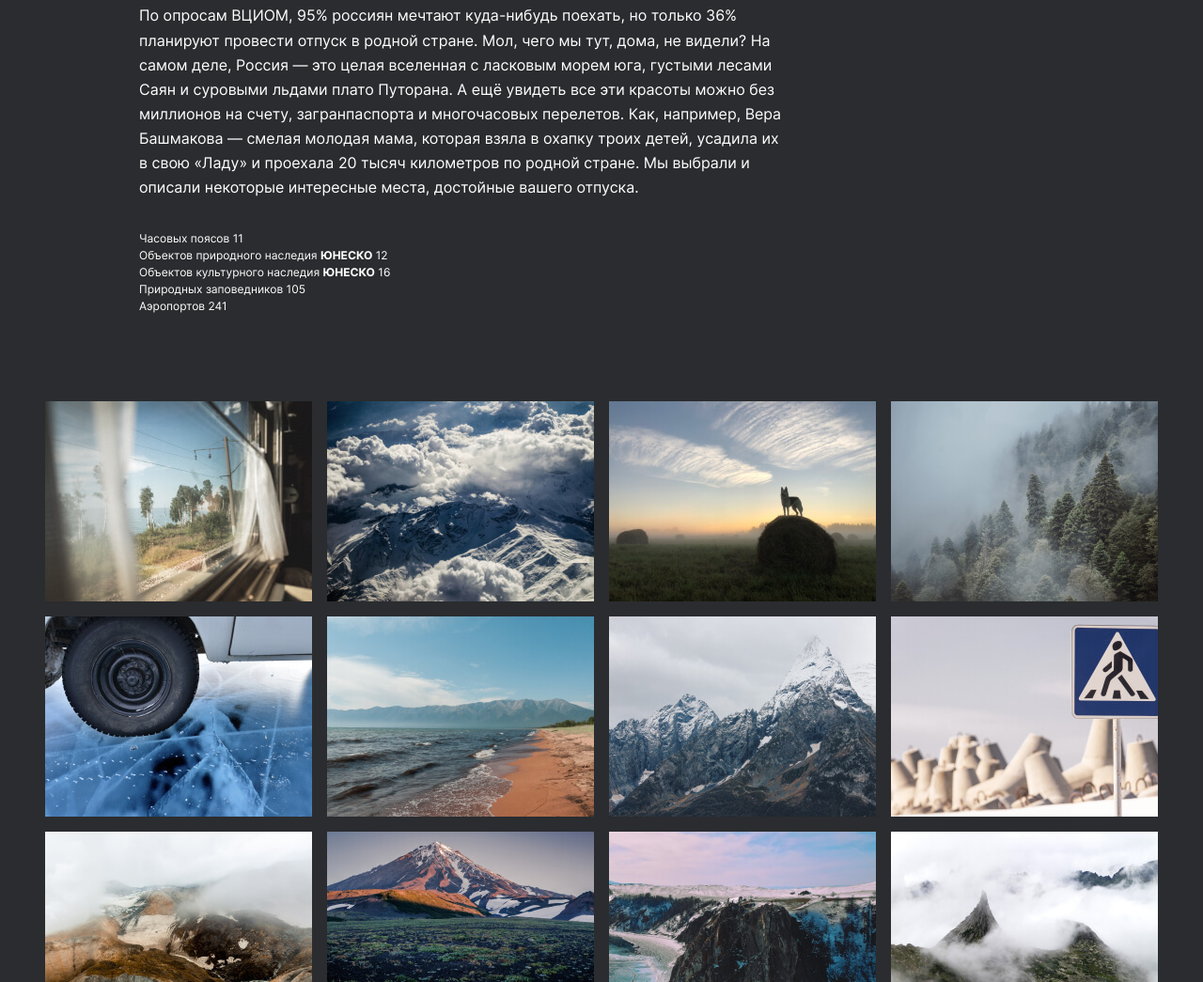
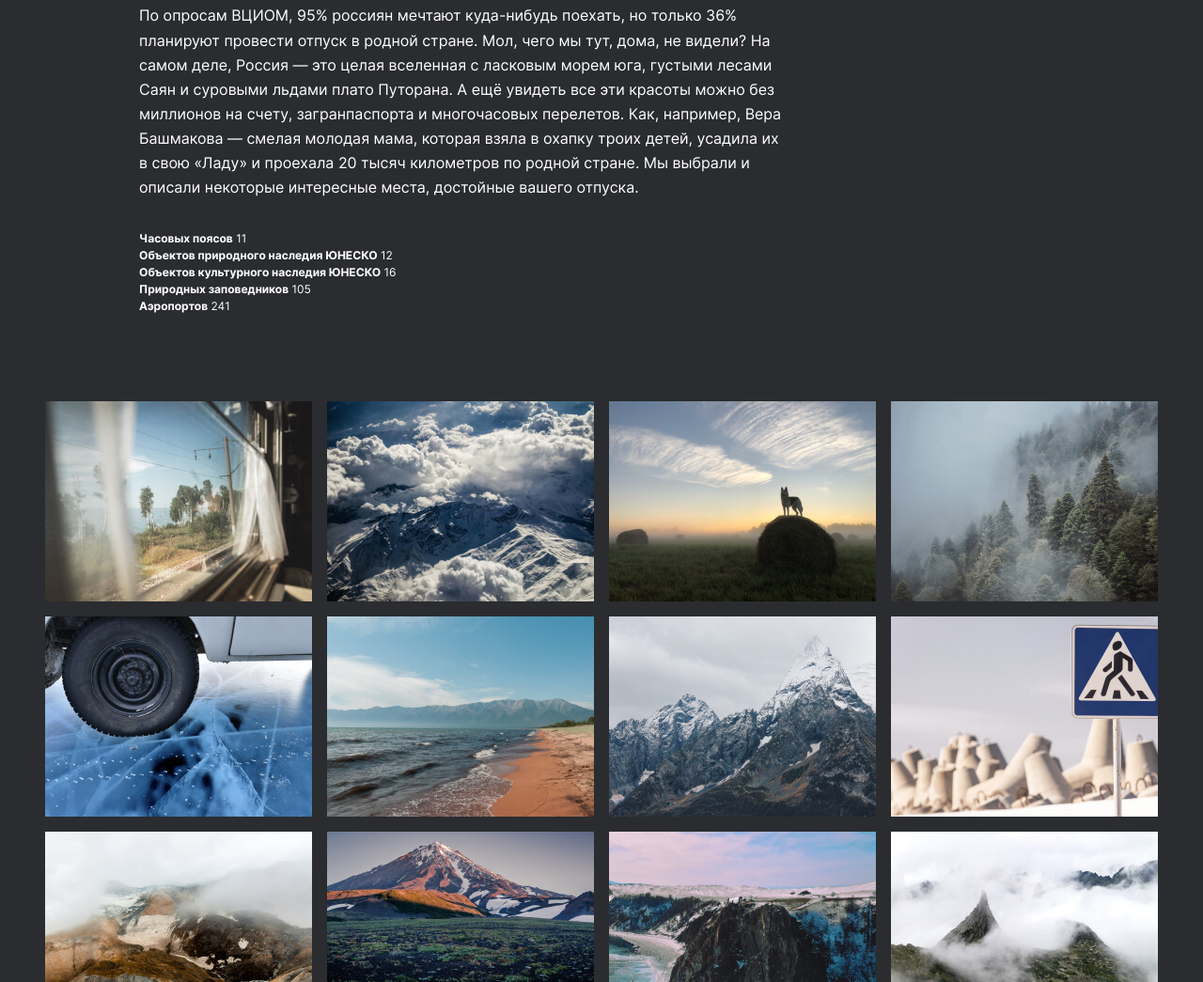
Before and after one commit to ns-mamaev/russian-travel, a plain HTML site: page index.html in a window 1280 px wide. Shown: the part 1327-2372 px from the top of the page at 94% size. Drawn offline with Linux system fonts and the light colour scheme.

Commit message:
bold in UNESCO paragraph

```diff
--- a/index.html
+++ b/index.html
@@ -36,11 +36,11 @@
             20 тысяч километров по родной стране. Мы выбрали и описали некоторые интересные места, достойные вашего отпуска.
           </p>
           <ul class="intro__list">
-            <li class="intro__list-item">Часовых поясов 11</li>
-            <li class="intro__list-item">Объектов природного наследия <span class="accent-text">ЮНЕСКО</span> 12</li>
-            <li class="intro__list-item">Объектов культурного наследия <span class="accent-text">ЮНЕСКО</span> 16</li>
-            <li class="intro__list-item">Природных заповедников 105</li>
-            <li class="intro__list-item">Аэропортов 241</li>
+            <li class="intro__list-item"><span class="accent-text">Часовых поясов</span> 11</li>
+            <li class="intro__list-item"><span class="accent-text">Объектов природного наследия ЮНЕСКО</span> 12</li>
+            <li class="intro__list-item"><span class="accent-text">Объектов культурного наследия ЮНЕСКО</span> 16</li>
+            <li class="intro__list-item"><span class="accent-text">Природных заповедников</span> 105</li>
+            <li class="intro__list-item"><span class="accent-text">Аэропортов</span> 241</li>
           </ul>
         </article>
       </section>
```
